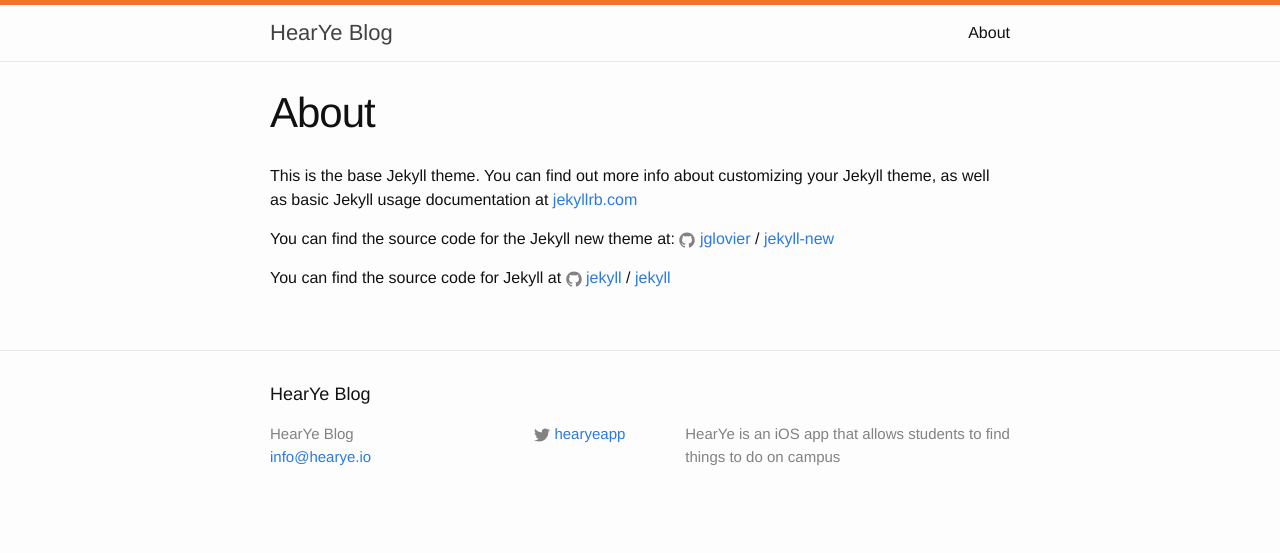
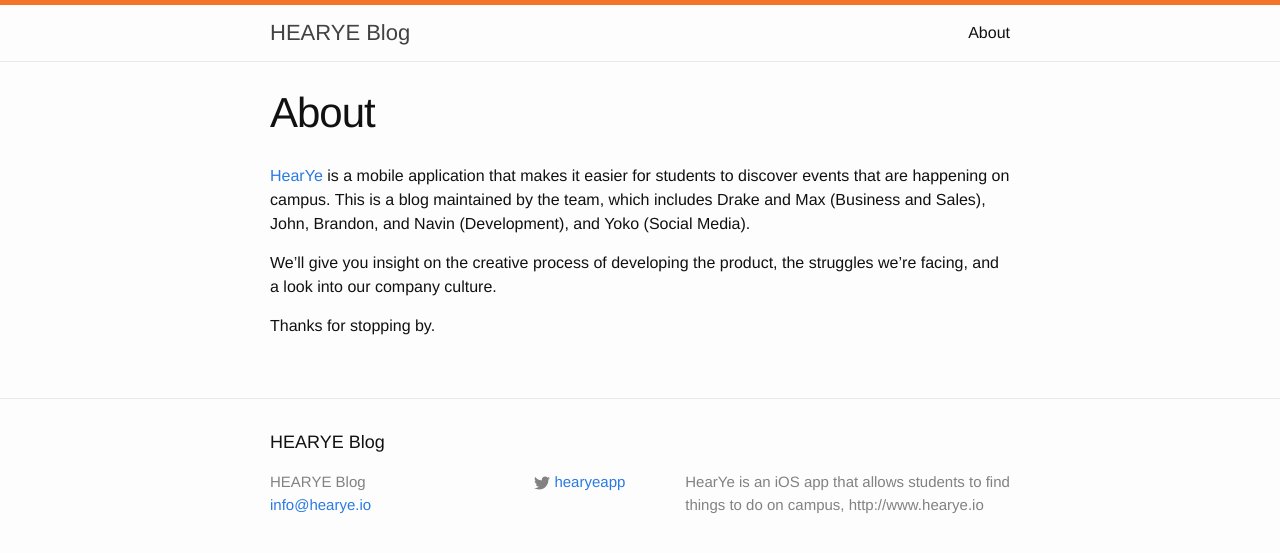
Before and after one commit to brandonfujii/blog, a Jekyll site: the page built from about.md, in a window 1280 px wide. Shown: the top 553 px of the page. Built offline with Jekyll 4.4.1, drawn with Linux system fonts in a browser that asks for light colours.

Commit message:
edited about me

```diff
--- a/_config.yml
+++ b/_config.yml
@@ -6,12 +6,12 @@
 # 'jekyll serve'. If you change this file, please restart the server process.
 
 # Site settings
-title: HearYe Blog
+title: HEARYE Blog
 email: info@hearye.io
 description: > # this means to ignore newlines until "baseurl:"
- HearYe is an iOS app that allows students to find things to do on campus
+ HearYe is an iOS app that allows students to find things to do on campus, http://www.hearye.io
 baseurl: "" # the subpath of your site, e.g. /blog
-url: "http://www.hearye.io" # the base hostname & protocol for your site
+url: "http://www.blog.hearye.io" # the base hostname & protocol for your site
 twitter_username: hearyeapp
 
 # Build settings
--- a/about.md
+++ b/about.md
@@ -4,12 +4,8 @@ title: About
 permalink: /about/
 ---
 
-This is the base Jekyll theme. You can find out more info about customizing your Jekyll theme, as well as basic Jekyll usage documentation at [jekyllrb.com](http://jekyllrb.com/)
+[HearYe](http://www.hearye.io) is a mobile application that makes it easier for students to discover events that are happening on campus. This is a blog maintained by the team, which includes Drake and Max (Business and Sales), John, Brandon, and Navin (Development), and Yoko (Social Media).
 
-You can find the source code for the Jekyll new theme at:
-{% include icon-github.html username="jglovier" %} /
-[jekyll-new](https://github.com/jglovier/jekyll-new)
+We'll give you insight on the creative process of developing the product, the struggles we're facing, and a look into our company culture.
 
-You can find the source code for Jekyll at
-{% include icon-github.html username="jekyll" %} /
-[jekyll](https://github.com/jekyll/jekyll)
+Thanks for stopping by.
```
